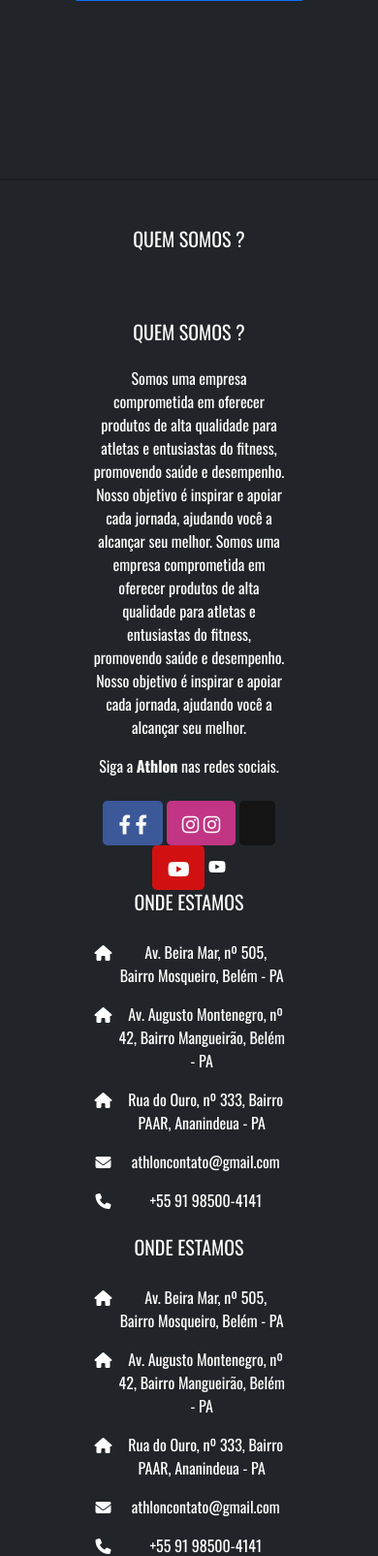
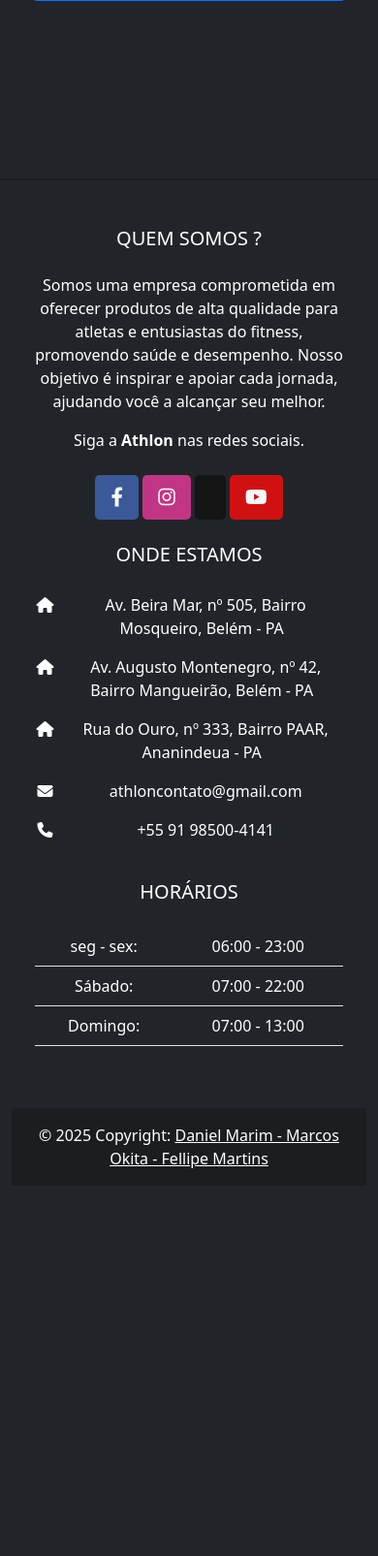
Before and after one commit to MarcosOki/AthlonFit, a PHP site: page /fale-conosco.php in a window 390 px wide; the page is wider, and only the part inside the window is pictured. Shown: the part 1502-3107 px from the top of that part at 97% size. After the commit the page ends 2707 px from the top of that part, so only its background shows below. Run offline with PHP 8.4, Linux system fonts and the light colour scheme.

Commit message:
fix: ajustes finais

```diff
--- a/front-end/admin.php
+++ b/front-end/admin.php
@@ -64,7 +64,7 @@
                             <a class="nav-link mx-3" href="fale-conosco.php">Fale Conosco</a>
                         </li>
                         <li class="nav-item">
-                            <a class="nav-link mx-3 btn btn-danger w-100 text-white" href="database/req/logout.phpd">Sair</a>
+                            <a class="nav-link mx-3 btn btn-danger w-100 text-white" href="database/req/logout.php">Sair</a>
                         </li>
                     </ul>
                 </div>
--- a/front-end/database/req/login.php
+++ b/front-end/database/req/login.php
@@ -25,5 +25,5 @@
 }else{
     echo "<script>alert('usuario não encontrado')</script>";
     $em = "Usuário ou senha inválidos";
-    header('Location: ../page-login.php?erro='.$em);
+    header('Location: ../../page-login.php?erro='.$em);
 }
--- a/front-end/fale-conosco.php
+++ b/front-end/fale-conosco.php
@@ -43,13 +43,8 @@
 <body class="bg-dark">
 
   <header class="sticky-top">
-
-  <header class="sticky-top">
     <nav class="navbar navbar-expand-lg bg-dark navbar-dark p-1">
       <div class="container d-flex align-items-center">
-        <a class="navbar-brand d-flex align-items-center" href="#">
-            <img src="img/logos.png" class="logo img-fluid me-2" alt="Logotipo da Athlon Fitness, Que é a Letra 'A'." style="height: 50px;">
-          <span class="fs-1 mb-0">thlon</span>
         <a class="navbar-brand d-flex align-items-center" href="#">
           <img src="img/logos.png" class="logo img-fluid me-2" alt="Logotipo da Athlon Fitness, Que é a Letra 'A'." style="height: 50px;">
           <span class="fs-1 mb-0">thlon</span>
@@ -57,33 +52,8 @@
         <button class="navbar-toggler" type="button" data-bs-toggle="collapse" data-bs-target="#navbarNav"
           aria-controls="navbarNav" aria-expanded="false" aria-label="Toggle navigation">
           <span class="navbar-toggler-icon"></span>
-        <button class="navbar-toggler" type="button" data-bs-toggle="collapse" data-bs-target="#navbarNav"
-            aria-controls="navbarNav" aria-expanded="false" aria-label="Toggle navigation">
-            <span class="navbar-toggler-icon"></span>
         </button>
         <div class="collapse navbar-collapse" id="navbarNav">
-            <ul class="navbar-nav fs-5 ms-auto">
-              <li class="nav-item">
-                  <a class="nav-link mx-3" aria-current="page" href="index.html">Início</a>
-              </li>
-              <li class="nav-item">
-                  <a class="nav-link mx-3" href="equipe.html">Equipe</a>
-              </li>
-              <li class="nav-item dropdown">
-                <a class="nav-link dropdown-toggle" href="#" id="navbarDesempenho" role="button" data-bs-toggle="dropdown" aria-expanded="false">Desempenho</a>
-                <ul class="dropdown-menu bg-dark text-light" aria-labelledby="navbarDesempenho">
-                  <li><a class="dropdown-item bg-dark text-light active" href="performance.html">Dicas de Performance</a></li>
-                  <li><a class="dropdown-item bg-dark text-light" href="nutricao.html">Nutrição</a></li>
-                  <li><a class="dropdown-item bg-dark text-light" href="vestuario.html">Vestimenta Especializada</a></li>
-                </ul>
-              </li>
-              <li class="nav-item">
-                  <a class="nav-link mx-3 active" href="fale-conosco.php">Fale Conosco</a>
-              </li>
-              <li class="nav-item">
-                  <a class="nav-link mx-3" href="admin.php">Administração</a>
-              </li>
-            </ul>
           <ul class="navbar-nav fs-5 ms-auto">
             <li class="nav-item">
               <a class="nav-link active mx-3" aria-current="page" href="index.html">Início</a>
@@ -140,21 +110,13 @@
           <option value="1">Marcar sua aula</option>
           <option value="2">Feedback</option>
           <option value="3">Localidades</option>
+          <option value="3">Outros</option>
         </select>
       </div>
 
       <button type="submit" class="btn btn-primary">Enviar</button>
     </form>
   </section>
-  <footer class="w-100 bg-dark">
-    <div class="container ">
-
-    <footer class="w-100 bg-dark text-white text-center text-lg-start bg-dark">
-    <div class="container ">
-      <div class="container p-4">
-        <div class="row mt-4">
-          <div class="col-lg-4 col-md-12 mb-4 mb-md-0">
-            <h5 class="text-uppercase mb-4">Quem Somos ?</h5>
   <footer class="w-100 bg-dark text-white text-center text-lg-start bg-dark">
     <div class="container ">
       <div class="container p-4">
@@ -164,52 +126,24 @@
               <p>
                   Somos uma empresa comprometida em oferecer produtos de alta qualidade para atletas e entusiastas do fitness, promovendo saúde e desempenho.
                     Nosso objetivo é inspirar e apoiar cada jornada, ajudando você a alcançar seu melhor.
-                  Somos uma empresa comprometida em oferecer produtos de alta qualidade para atletas e entusiastas do fitness, promovendo saúde e desempenho.
-                    Nosso objetivo é inspirar e apoiar cada jornada, ajudando você a alcançar seu melhor.
               </p>
               <p>
                 Siga a <strong>Athlon</strong> nas redes sociais.
               </p>
               <div class="mt-4">
-              <div class="mt-4">
                 <a type="button" href="https://www.facebook.com/athlonsports" class="btn btn-floating text-light btn-lg border border-0" style="background-color: #3b5998;">
-                    <i class="fab fa-facebook-f"></i>
                     <i class="fab fa-facebook-f"></i>
                 </a>
                 <a type="button" href="https://www.instagram.com/athlonsports/" class="btn btn-floating text-light btn-lg border border-0" style="background-color: #c13584;">
                     <i class="fab fa-instagram"></i>
-                    <i class="fab fa-instagram"></i>
                 </a>
                 <a type="button" href="https://x.com/AthlonSports" class="btn btn-floating text-light btn-lg border border-0" style="background-color: #141414;">
-                    <i class="fab fa-x-twitter"></i>
                     <i class="fab fa-x-twitter"></i>
                 </a>
                 <a type="button" href="https://www.youtube.com/@Athlon_Sports" class="btn btn-floating text-light btn-lg border border-0" style="background-color: #d11111;">
                     <i class="fab fa-youtube"></i>
                   </a>
-                    <i class="fab fa-youtube"></i>
-                  </a>
               </div>
-          </div>
-          <div class="col-lg-4 col-md-6 mb-4 mb-md-0">
-            <h5 class="text-uppercase mb-4 pb-1">Onde Estamos</h5>
-            <ul class="fa-ul" style="margin-left: 1.65em;">
-              <li class="mb-3">
-                <span class="fa-li"><i class="fas fa-home"></i></span><span class="ms-2">Av. Beira Mar, nº 505, Bairro Mosqueiro, Belém - PA</span>
-              </li>
-              <li class="mb-3">
-                <span class="fa-li"><i class="fas fa-home"></i></span><span class="ms-2">Av. Augusto Montenegro, nº 42, Bairro Mangueirão, Belém - PA</span>
-              </li>
-              <li class="mb-3">
-                <span class="fa-li"><i class="fas fa-home"></i></span><span class="ms-2">Rua do Ouro, nº 333, Bairro PAAR, Ananindeua - PA</span>
-              </li>
-              <li class="mb-3">
-                <span class="fa-li"><i class="fas fa-envelope"></i></span><span class="ms-2">athloncontato@gmail.com</span>
-              </li>
-              <li class="mb-3">
-                <span class="fa-li"><i class="fas fa-phone"></i></span><span class="ms-2">+55 91 98500-4141</span>
-              </li>
-            </ul>
           </div>
           <div class="col-lg-4 col-md-6 mb-4 mb-md-0">
             <h5 class="text-uppercase mb-4 pb-1">Onde Estamos</h5>
@@ -252,17 +186,14 @@
             </div>
           </div>
         </div>
-        </div>
         <div class="text-center p-3" style="background-color: rgba(0, 0, 0, 0.2);">
           © 2025 Copyright:
           <a class="text-white" href="https://github.com/MarcosOki/UepaAvaliacao">Daniel Marim - Marcos Okita - Fellipe Martins</a>
-          <a class="text-white" href="https://github.com/MarcosOki/UepaAvaliacao">Daniel Marim - Marcos Okita - Fellipe Martins</a>
         </div>
-      </div>
-  </footer>
       </div>
   </footer>
 </body>
 <script src="https://cdn.jsdelivr.net/npm/bootstrap@5.3.0/dist/js/bootstrap.bundle.min.js"></script>
 <script src="https://cdn.jsdelivr.net/npm/bootstrap@5.3.0/dist/js/bootstrap.bundle.min.js"></script>
+
 </html>
```
Also changed, not shown: front-end/page-login.php (+16 -2 lines). Lines whose indentation alone changed are shown as unchanged.
